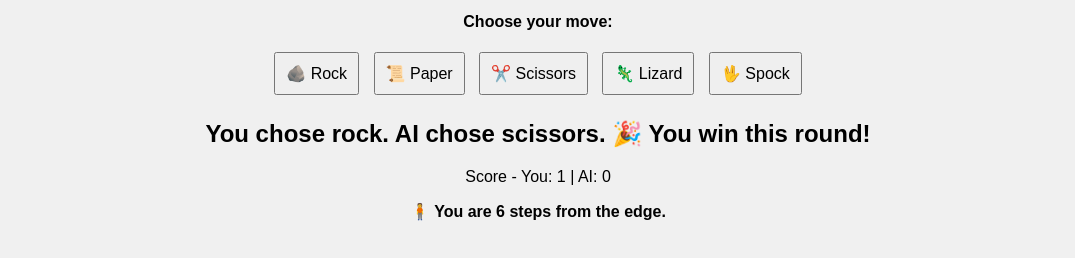
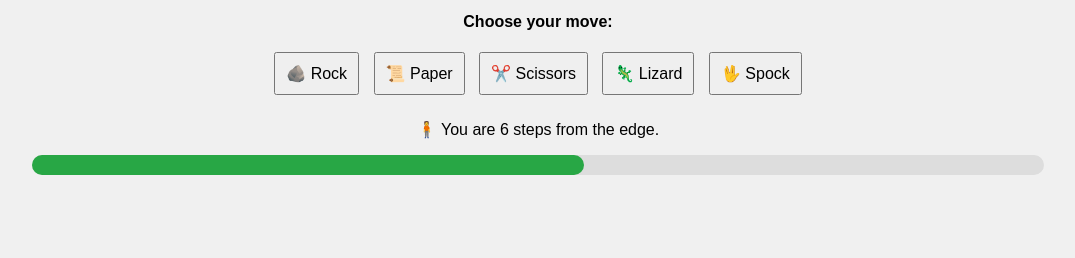
Before and after one commit to MaeOdyssey/Cliffhanger-RPSLS, a plain HTML site: page index.html in a window 1280 px wide. Both pictures are taken after a click on the button "🪨 Rock". Shown: the part 102-360 px from the top of the page, without its empty margins (102-1177 px from the left). Drawn offline with Linux system fonts and the light colour scheme.

Commit message:
Version 1:2 Cliff Position bar update.

```diff
--- a/index.html
+++ b/index.html
@@ -21,7 +21,13 @@
 
     <h2 id="result"></h2>
     <p id="score"></p>
-    <p id="cliff"></p>
+
+    <div id="cliff-container">
+        <p>🧍 You are <span id="cliff-text">5</span> steps from the edge.</p>
+        <div id="cliff-bar">
+            <div id="cliff-progress" style="width: 50%;"></div>
+        </div>
+    </div>
 
     <script src="script.js"></script>
 </body>
--- a/script.js
+++ b/script.js
@@ -14,7 +14,8 @@ const rules = {
 let playerScore = 0;
 let aiScore = 0;
 let cliffPosition = 5;  // Player starts 5 steps from the edge
-const maxCliffPosition = 10;  // Maximum distance from the edge
+const minCliffPosition = 0;  // Falling off the cliff
+const maxCliffPosition = 11; // Escaping successfully
 
 // Function to Play the Game
 function playGame(playerChoice) {
@@ -28,7 +29,7 @@ function playGame(playerChoice) {
         resultText += "🎉 You win this round!";
         playerScore++;
         if (cliffPosition < maxCliffPosition) {
-            cliffPosition++;  // Step away from the edge (max limit)
+            cliffPosition++;  // Step away from the edge
         }
     } else {
         resultText += "💀 You lost this round!";
@@ -36,14 +37,31 @@ function playGame(playerChoice) {
         cliffPosition--;  // Step closer to the edge
     }
 
-    // Update Display
-    document.getElementById("result").innerText = resultText;
-    document.getElementById("score").innerText = `Score - You: ${playerScore} | AI: ${aiScore}`;
-    document.getElementById("cliff").innerText = `🧍 You are ${cliffPosition} steps from the edge.`;
+    // Update Cliff Bar
+    updateCliffUI();
 
     // Check if Player Falls Off the Cliff
-    if (cliffPosition === 0) {
+    if (cliffPosition === minCliffPosition) {
         document.getElementById("result").innerText = "😱 You slipped and fell off the cliff! Game over.";
         document.getElementById("game").innerHTML = "<p>Refresh to play again.</p>";
     }
+
+    // Check if Player Successfully Escapes
+    if (cliffPosition === maxCliffPosition) {
+        document.getElementById("result").innerText = "🖖 Fascinating. You have successfully moonwalked away from danger. Live long and prosper!";
+        document.getElementById("game").innerHTML = "<p>Refresh to play again.</p>";
+    }
 }
+
+// Function to Update Cliff UI
+function updateCliffUI() {
+    const cliffBar = document.getElementById("cliff-progress");
+    const cliffText = document.getElementById("cliff-text");
+
+    // Update text
+    cliffText.innerText = cliffPosition;
+
+    // Update bar width (scale between 0% and 100%)
+    const percentage = (cliffPosition / maxCliffPosition) * 100;
+    cliffBar.style.width = percentage + "%";
+}
--- a/style.css
+++ b/style.css
@@ -15,6 +15,24 @@ h1 {
     color: #333;
 }
 
-#cliff {
-    font-weight: bold;
+/* Cliff Bar Styles */
+#cliff-container {
+    margin-top: 20px;
 }
+
+#cliff-bar {
+    width: 80%;
+    height: 20px;
+    background-color: #ddd;
+    border-radius: 10px;
+    margin: 10px auto;
+    position: relative;
+}
+
+#cliff-progress {
+    height: 100%;
+    background-color: #28a745; /* Green for safety */
+    border-radius: 10px;
+    width: 50%; /* Starts at 50% */
+    transition: width 0.3s ease-in-out;
+}
```
